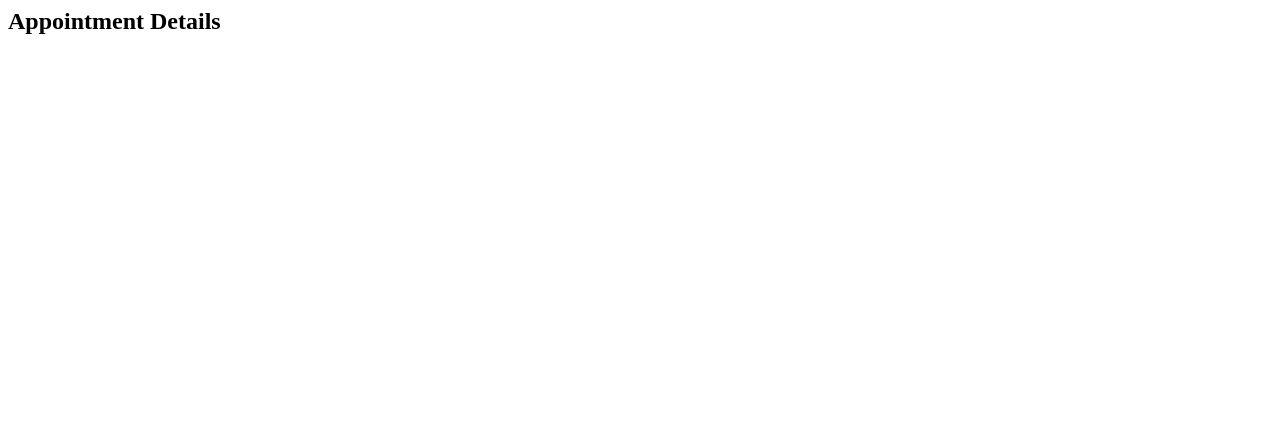
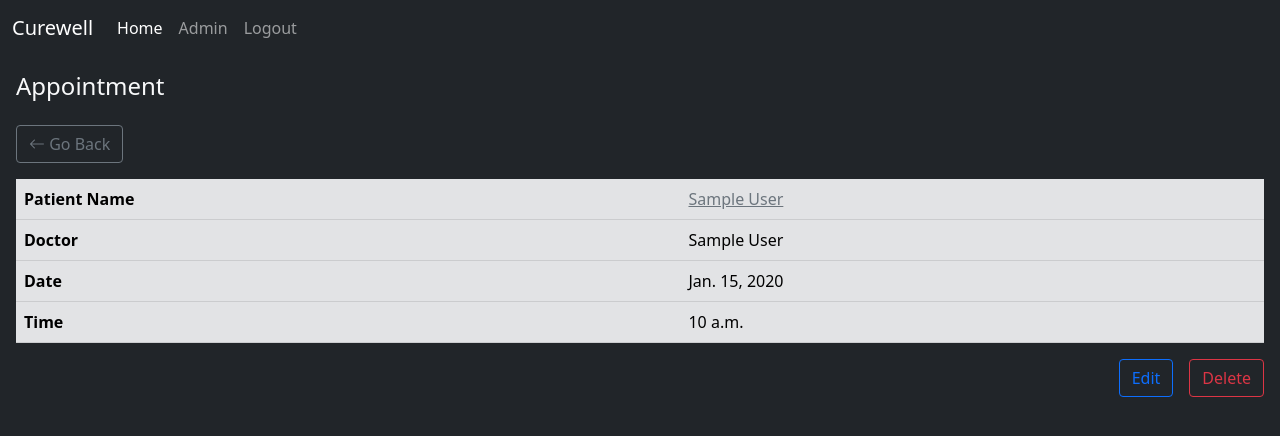
Before and after one commit to Curewell-Homeo-Clinic/admin-system, a Django app: page /appointment/1/ in a window 1280 px wide. Before the commit the part shown is almost empty. Shown: the top 436 px of the page. Run offline with Django 3.2, Linux system fonts and the light colour scheme; a user stored in the database is signed in; tables that the repository leaves empty hold one stand-in row (values such as "Sample post"); some libraries are stand-ins or nearby versions.

Commit message:
feat: appointment detail implemented

```diff
--- a/patients/views.py
+++ b/patients/views.py
@@ -90,10 +90,11 @@ def appointment_detail(request, pk):
         cache.set(pk, appointment)
 
     context = {
-        'appointment': appointment,
+        'appointment':
+        appointment,
         'appointment_edit':
-        f'/admin/patient/appointment/{appointment.id}/change',
+        f'/admin/patients/appointment/{appointment.id}/change',
         'appointment_delete':
-        f'/admin/patient/appointment/{appointment.id}/delete'
+        f'/admin/patients/appointment/{appointment.id}/delete'
     }
     return render(request, 'appointments/appointment_detail.html', context)
--- a/templates/appointments/appointment_detail.html
+++ b/templates/appointments/appointment_detail.html
@@ -1 +1,50 @@
-<h2>Appointment Details</h2>
+{% extends "base.html" %}
+
+
+{% block title %} Appointment Details {% endblock %}
+
+
+{% block body %}
+
+<div class="p-3">
+	<h4>Appointment</h4>
+</div>
+
+{% include 'back_button.html' %}
+
+<div class="p-3">
+	<table class="table table-secondary table-hover">
+		<tr>
+			<th>Patient Name</th>
+			<td>
+				<a class="link-secondary" href="{% url 'patient' appointment.patient.id %}">
+					{{ appointment.patient.first_name }} {{ appointment.patient.last_name }}
+				</a>
+			</td>
+		</tr>
+		<tr>
+			<th>Doctor</th>
+			<td>
+				{{ appointment.doctor.first_name }} {{ appointment.doctor.last_name }}
+			</td>
+		</tr>
+		<tr>
+			<th>Date</th>
+			<td>{{ appointment.date }}</td>
+		</tr>
+		<tr>
+			<th>Time</th>
+			<td>{{ appointment.time }}</td>
+		</tr>
+	</table>
+	<div class="d-grid gap-2 d-md-flex justify-content-md-end">
+		<a href="{{ appointment_edit }}" class="btn btn-outline-primary me-md-2" role="button">
+			Edit
+		</a>
+		<a href="{{ appointment_delete }}" class="btn btn-outline-danger" role="button">
+			Delete
+		</a>
+	</div>
+</div>
+
+{% endblock %}
--- a/templates/appointments/appointments_list.html
+++ b/templates/appointments/appointments_list.html
@@ -40,9 +40,7 @@
 			{% empty %}
 			<div class="alert alert-warning" role="alert">
 				<h4 class="mx-2">No Appointments Found</h4>
-				<button class="btn btn-secondary mx-2">
-					<a href="/appointments" class="text-light" style="text-decoration: none;">Get All Appointments</a>
-				</button>
+				<a href="/appointments" class="btn btn-secondary mx-2" role="button">Get All Appointments</a>
 			</div>
 			{% endfor %}
 		</tbody>
--- /dev/null
+++ b/templates/back_button.html
@@ -0,0 +1,7 @@
+<div class="mx-3 d-grid gap-2 d-md-flex justify-content-md-start">
+	<a role="button" onclick="window.history.back();" href="{{ patient_edit }}"
+		class="btn btn-outline-secondary me-md-2">
+		<i class="bi bi-arrow-left"></i>
+		Go Back
+	</a>
+</div>
```
Also changed, not shown: templates/patients/patient_detail.html (+1 -7 lines).
